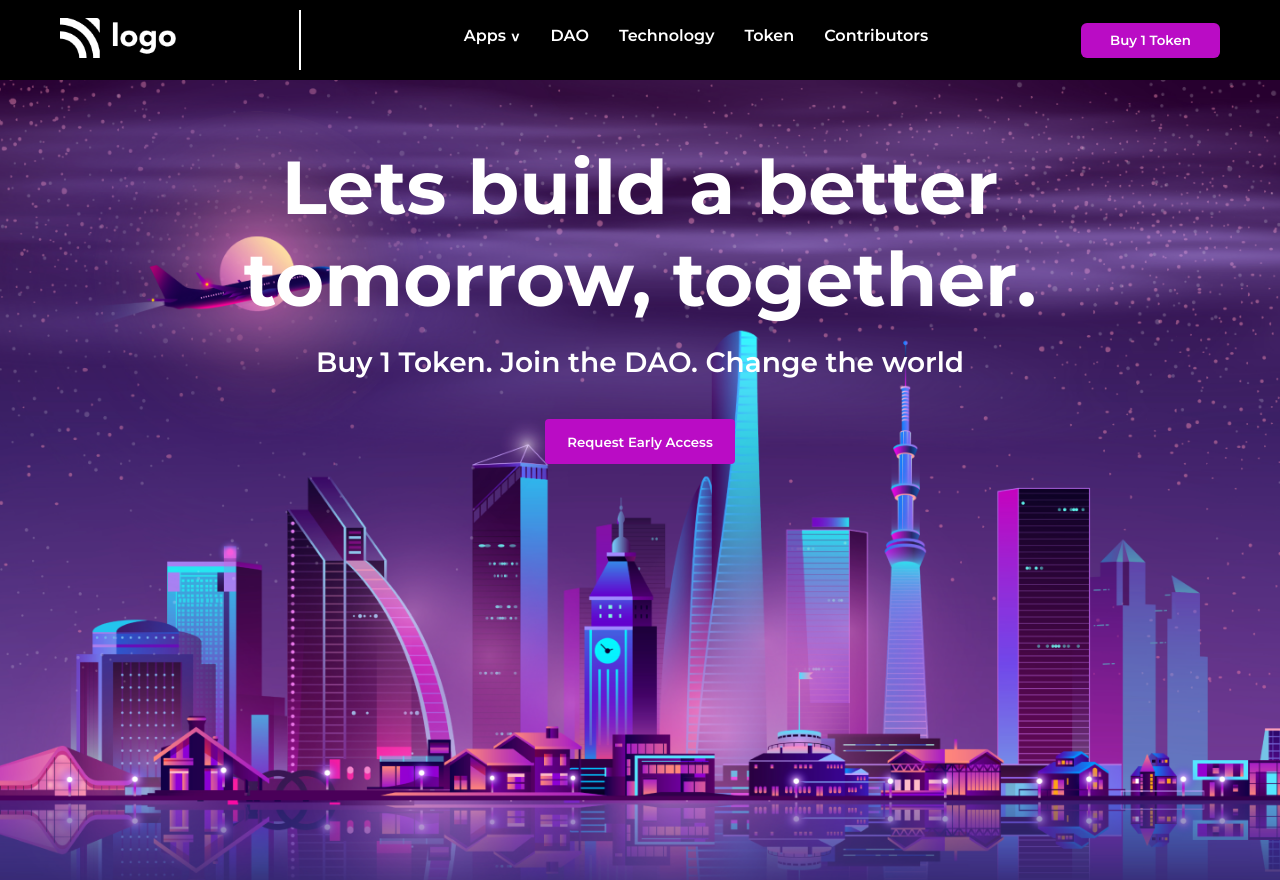
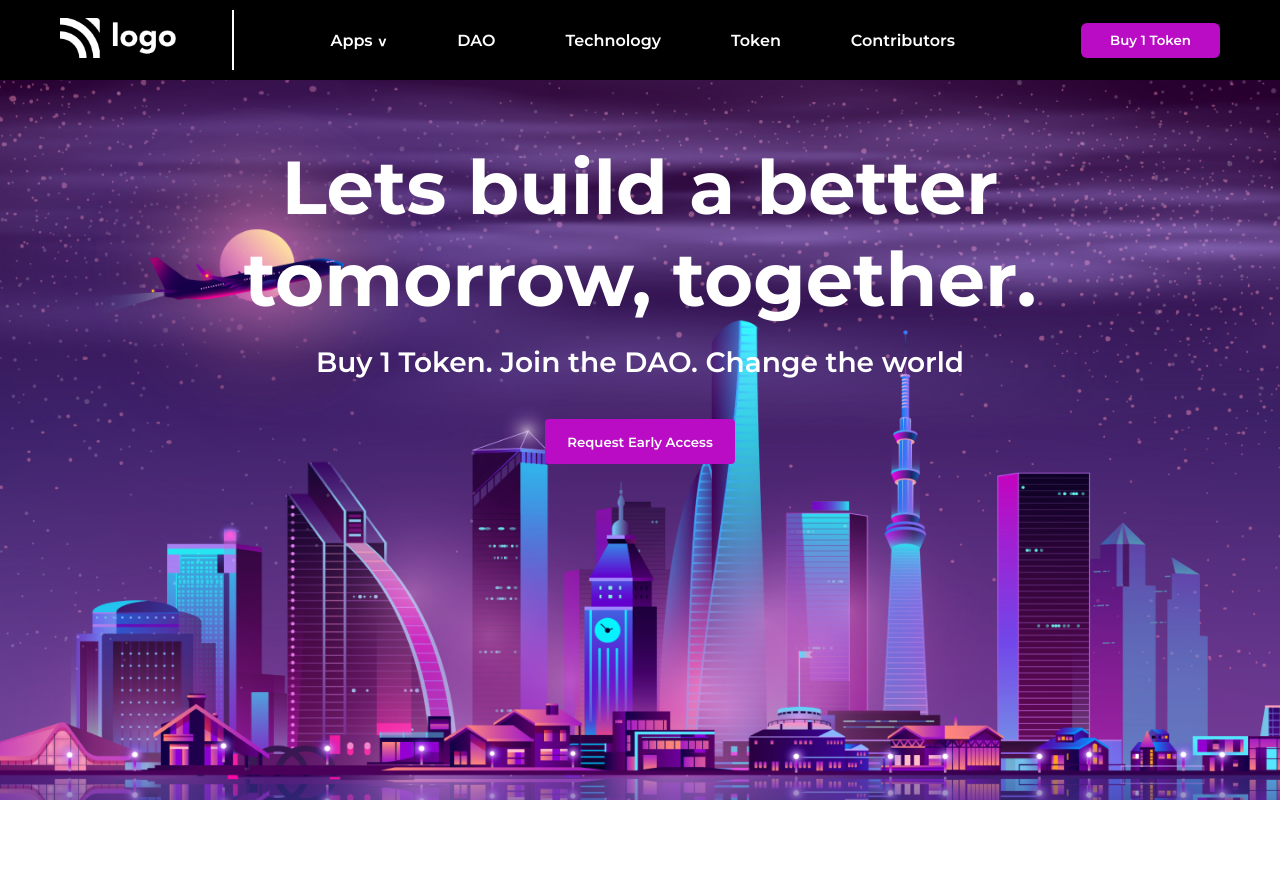
Before and after one commit to MangeshThakre/HTML-CSS-Project-5, a plain HTML site: page index.html in a window 1280 px wide. After the commit the page ends 800 px from the top, so only its background shows below. Drawn offline with Linux system fonts and the light colour scheme.

Commit message:
first commit compleated project 5

```diff
--- a/style.css
+++ b/style.css
@@ -1,46 +1,51 @@
-body{
+body {
   margin: 0;
   padding: 0;
   font-family: Montserrat;
 }
 
 .container {
+  background-image: url(assets/bg.png);
+  background-repeat: no-repeat;
+  background-position-y: 65px;
+  background-size: 100vw 100vh;
   height: 100vh;
 }
 .navbarContainer {
   background-color: black;
   height: 80px;
   padding: 0px 60px 0 60px;
-  position: sticky;
-  top: 0;
+  /* position: sticky; */
+  /* top: 0; */
 }
 
-.navbar{
+.navbar {
   height: 100%;
   display: flex;
   align-items: center;
   justify-content: space-between;
   color: white;
 }
-.navbar >div >img {
-  height:40px ;
+.navbar > div > img {
+  height: 40px;
 }
 .line {
-  border-right:2px solid #ffff ;
+  border-right: 2px solid #ffff;
   height: 60px;
 }
 
-.list{
+.list {
   display: flex;
   justify-content: space-between;
   height: 40px;
+  align-items: center;
 }
 
-.list>li{
-  margin: 0 30px 0  0;
+.list > li {
+  margin: 0px 70px 0 0;
   height: 30px;
-  list-style :none;
-cursor: pointer ;
+  list-style: none;
+  cursor: pointer;
   display: flex;
   align-items: center;
 }
@@ -54,12 +59,11 @@ align-items: center;
   font-weight: bold;
 }
 
-
-.list-item:hover{
+.list-item:hover {
   border-bottom: solid 2px white;
 }
 
-.button-small{
+.button-small {
   height: 35px;
   width: 139px;
   border: none;
@@ -67,18 +71,19 @@ border-radius: 6px;
   color: white;
   font-family: Montserrat;
   background-color: #ba0cc5;
-cursor: pointer ;
-transition: all 0.5s ease;
+  cursor: pointer;
+  transition : all 0.5s ease
+
 }
 /* hero */
-.heroContainer{
-  background-image: url("./assets/bg.png");
+.heroContainer {
+  /* background-image: url("./assets/bg.png");
   height: 100%;
-  background-size:cover ;
+  background-size: cover;
   background-repeat: no-repeat;
-  background-position:center;
+  background-position: center; */
 }
-.hero{
+.hero {
   padding: 4% 200px 0 200px;
   display: flex;
   flex-direction: column;
@@ -87,16 +92,15 @@ text-align: center;
   flex-direction: column;
   color: #ffff;
 }
-h1{
-font-size:  75px;
+h1 {
+  font-size: 75px;
   margin: 10px;
-
 }
-p{
+p {
   font-size: 28px;
   margin: 10px;
 }
-.button-large{
+.button-large {
   margin: 30px;
   height: 45px;
   width: 190px;
@@ -105,11 +109,12 @@ border-radius: 4px;
   background-color: #ba0cc5;
   color: #fff;
   font-family: Montserrat;
-cursor: pointer ;
-transition: all 0.5s ease;
+  cursor: pointer;
+  transition : all 0.5s ease
 }
-.button-large:hover{
-  background-color: #e224f0;
-}.button-small:hover{
+.button-large:hover {
   background-color: #e224f0;
 }
+.button-small:hover {
+  background-color: #e224f0;
+}
```
Lines whose indentation alone changed are shown as unchanged.
